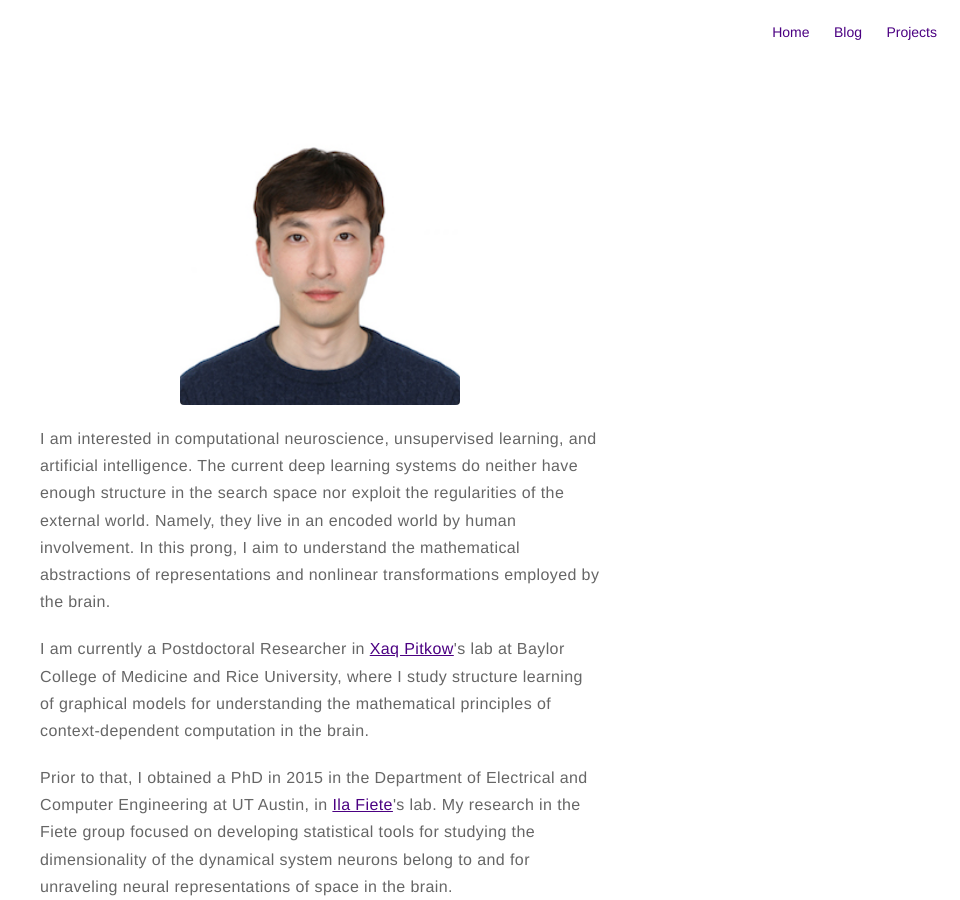
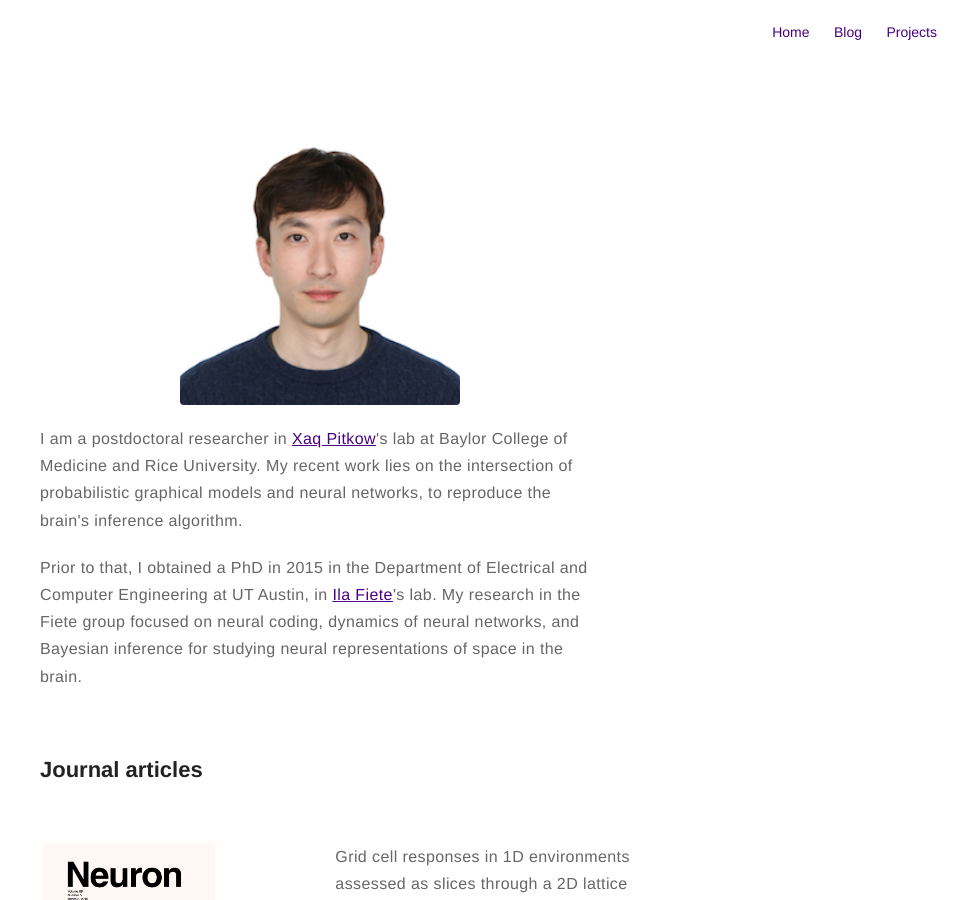
Before and after one commit to kijungyoon/kijungyoon.github.io, a Jekyll site: the page built from about.md, in a window 1280 px wide and 900 px high. Shown: the whole window, without its empty margins (320-1280 px from the left). Built offline with Jekyll 4.4.1, drawn with Linux system fonts in a browser that asks for light colours.

Commit message:
Update about.md

```diff
--- a/about.md
+++ b/about.md
@@ -4,11 +4,9 @@ layout: page
 ---
 ![Profile Image]({{ site.url }}/{{ site.picture }})
 
-<p>I am interested in computational neuroscience, unsupervised learning, and artificial intelligence. The current deep learning systems do neither have enough structure in the search space nor exploit the regularities of the external world. Namely, they live in an encoded world by human involvement. In this prong, I aim to understand the mathematical abstractions of representations and nonlinear transformations employed by the brain.</p>
+<p>I am a postdoctoral researcher in <a href="http://xaqlab.com" target="_blank">Xaq Pitkow</a>'s lab at Baylor College of Medicine and Rice University. My recent work lies on the intersection of probabilistic graphical models and neural networks, to reproduce the brain's inference algorithm.</p>
 
-<p>I am currently a Postdoctoral Researcher in <a href="http://xaqlab.com" target="_blank">Xaq Pitkow</a>'s lab at Baylor College of Medicine and Rice University, where I study structure learning of graphical models for understanding the mathematical principles of context-dependent computation in the brain.</p>
-
-<p>Prior to that, I obtained a PhD in 2015 in the Department of Electrical and Computer Engineering at UT Austin, in <a href="http://clm.utexas.edu/fietelab" target="_blank">Ila Fiete</a>'s lab. My research in the Fiete group focused on developing statistical tools for studying the dimensionality of the dynamical system neurons belong to and for unraveling neural representations of space in the brain.</p><br>
+<p>Prior to that, I obtained a PhD in 2015 in the Department of Electrical and Computer Engineering at UT Austin, in <a href="http://clm.utexas.edu/fietelab" target="_blank">Ila Fiete</a>'s lab. My research in the Fiete group focused on neural coding, dynamics of neural networks, and Bayesian inference for studying neural representations of space in the brain.</p><br>
 
 
 <h2>Journal articles</h2>
```
